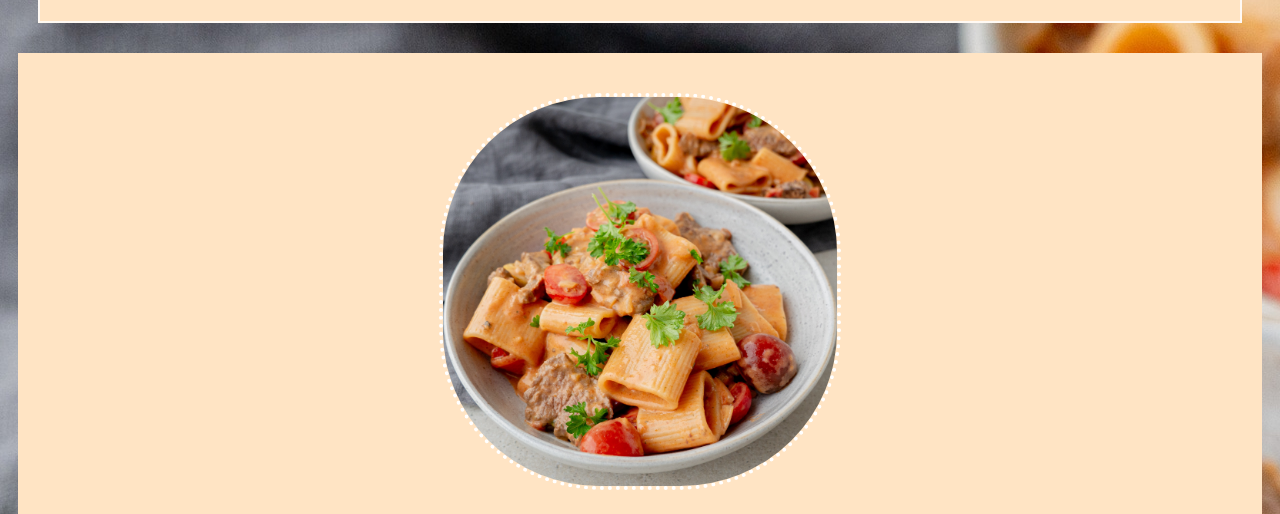
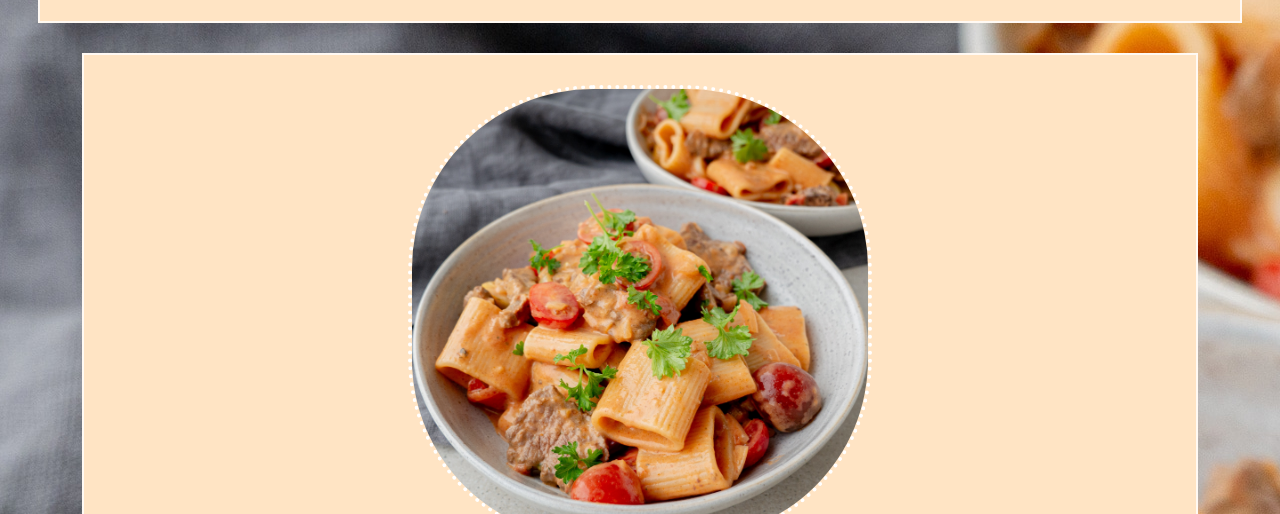
Before and after one commit to MadsFolkmann/Favorit-opskrift, a plain HTML site: page index.html in a window 1280 px wide. Shown: the part 140-654 px from the top of the page. Drawn offline with Linux system fonts and the light colour scheme; a web font is replaced by a local one.

Commit message:
Billede positionering

```diff
--- a/app.css
+++ b/app.css
@@ -23,14 +23,14 @@ img:hover{
     grid-auto-rows: minmax(150px, auto);
     gap: 10px;
     padding: 10px;
+}
 
-}
+
 
 .grid-item{
     background-color: bisque;
     text-align: center;
-    padding: 20px;
-    font-size: 30px;
+    padding: 10px;
 }
 
 .header{
@@ -48,9 +48,13 @@ img:hover{
     grid-column: 1 / -1;
     grid-row: 2;
     font-size: 20px;
+    margin-left: 5vw;
+    margin-right: 5vw;
+    border: 2px solid rgb(255, 255, 255, 0.8);
+
 }
 .retten > img {
-  max-width: 35%;
+  max-width: 45%;
   height: auto;
    border: 4px dotted white;
   border-radius: 40%;
@@ -81,7 +85,6 @@ line-height: 2.3;
     grid-row: 4;
     font-size: 15px;
     border: 1px solid white;
-    margin: 8px;
     padding: 8px;
     text-align: justify;
 
```
Also changed, not shown: index.html (+0 -1 lines).
